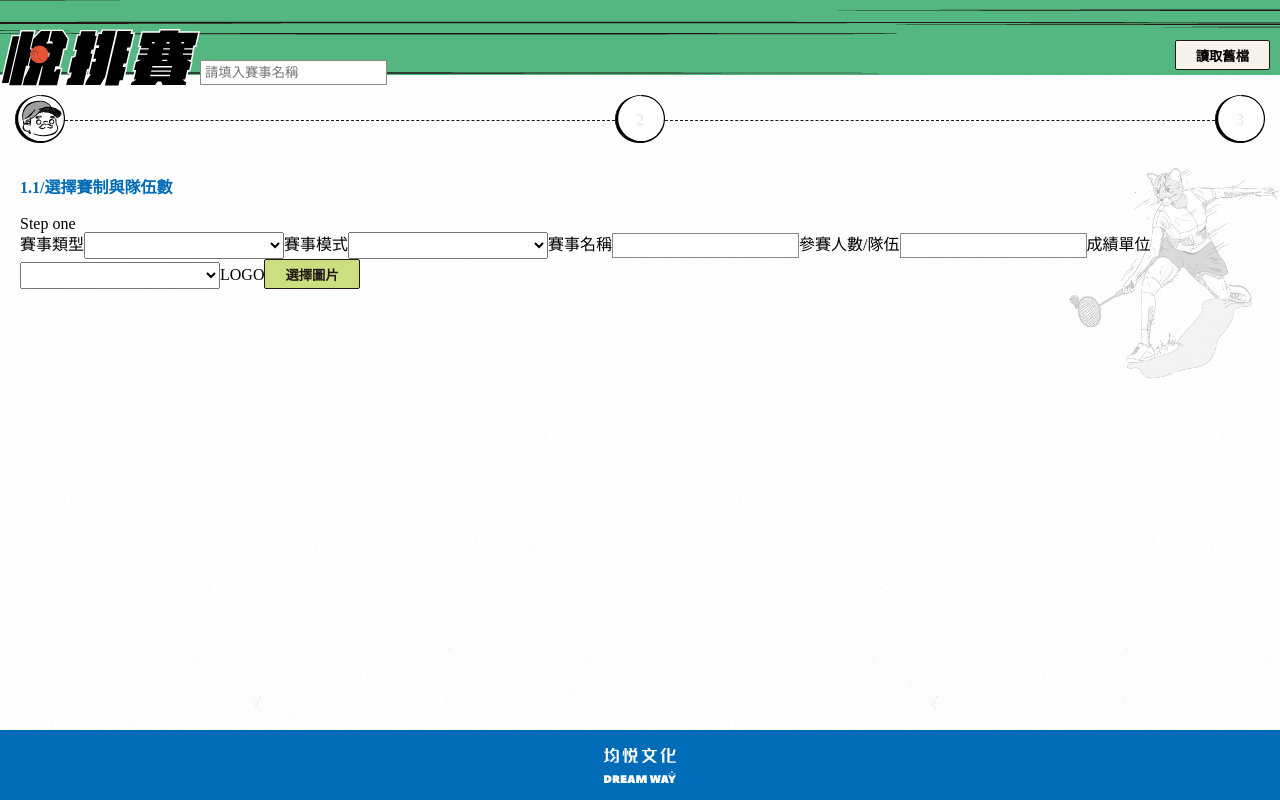
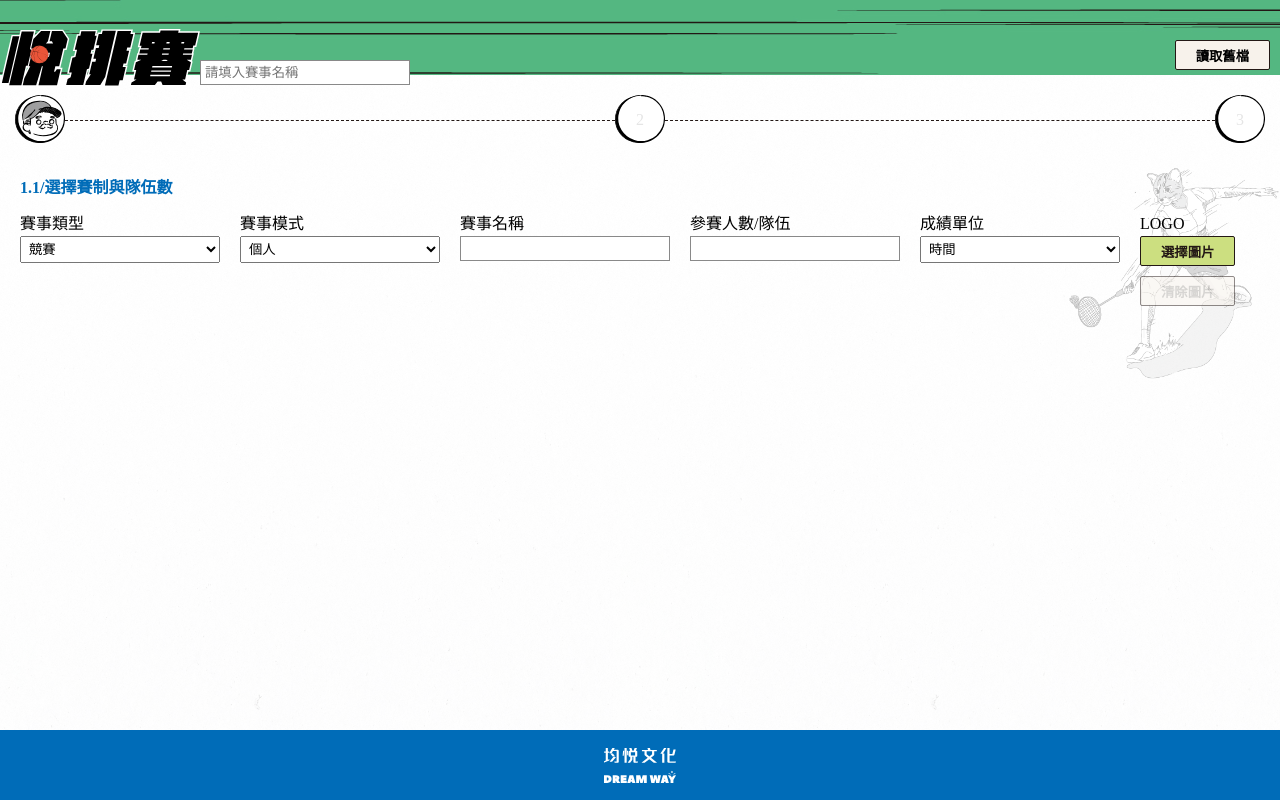
Before and after one commit to wenyo/yue-pai-challenge, a Vue app: page /step_one in a window 1280 px wide. Built offline with nearby package versions, Linux system fonts and the light colour scheme.

Commit message:
step one add game info setting

```diff
--- a/package.json
+++ b/package.json
@@ -9,10 +9,12 @@
     "preview": "vite preview"
   },
   "dependencies": {
+    "lodash": "^4.17.21",
     "node-sass": "^8.0.0",
     "prettier": "^2.8.1",
     "prettier-eslint": "^15.0.1",
     "sass-loader": "^13.2.0",
+    "vee-validate": "^4.7.3",
     "vue": "^3.2.41",
     "vue-router": "^4.1.6",
     "vuex": "^4.1.0"
--- a/src/assets/css/basic/_basic.scss
+++ b/src/assets/css/basic/_basic.scss
@@ -54,11 +54,8 @@
 select,
 input[type='number'],
 input[type='text'] {
+  width: 200px;
   padding: 4px;
-}
-
-select {
-  width: 200px;
 }
 
 input,
@@ -118,3 +115,7 @@ input.primary:disabled {
 .mb-10 {
   margin-bottom: 10px;
 }
+
+.error-message {
+  color: $primary-color-second;
+}
--- a/src/components/Button.vue
+++ b/src/components/Button.vue
@@ -5,12 +5,12 @@
 </template>
 
 <script>
-import { BUTTON_TYPE } from "../utils/Enum";
+import { BUTTON_TYPE } from '../utils/Enum';
 export default {
   props: {
     name: {
       type: String,
-      default: "",
+      default: '',
     },
     type: {
       type: String,
--- a/src/components/StepOne/ContestInfo.vue
+++ b/src/components/StepOne/ContestInfo.vue
@@ -1,46 +1,124 @@
 <template>
   <div class="contest-left">
-    <label for="">
+    <Form>
       <span>賽事類型</span>
-      <select name="" id=""></select>
-    </label>
-    <label for="">
+      <select name="" id="">
+        <option v-for="(type, key) in CONTEST_TYPE" :value="key" :key="key">{{ type.ch }}</option>
+      </select>
+    </Form>
+    <Form>
       <span>賽事模式</span>
-      <select name="" id=""></select>
-    </label>
-    <label for="">
+      <select name="" id="">
+        <option v-for="(mode, key) in CONTEST_MODE" :value="key" :key="key">{{ mode.ch }}</option>
+      </select>
+    </Form>
+    <Form>
       <span>賽事名稱</span>
-      <input type="text" name="" id="" />
-    </label>
-    <label for="">
+      <Field type="text" name="name" :rules="isRequired" />
+      <ErrorMessage class="error-message" name="name" />
+    </Form>
+    <Form>
       <span>參賽人數/隊伍</span>
-      <input type="number" name="" id="" />
-    </label>
-    <label for="">
+      <Field type="number" name="count" min="0" :rules="isRequired && naturalNumber" />
+      <ErrorMessage class="error-message" name="count" />
+    </Form>
+    <Form>
       <span>成績單位</span>
-      <select name="" id=""></select>
-    </label>
-    <label for="">
-      <span>LOGO</span>
-      <Button class="file-input" :type="BUTTON_TYPE.FORTH" :click_fun="() => uploadImage.click()">選擇圖片</Button>
-      <!-- <input ref="uploadImage" type="file" accept="image/*" @change="imgChange" />
-      <Button :type="BUTTON_TYPE.FIVE" :click_fun="resetImg" :disabled="!imgBase64">清除圖片</Button>
-      <img class="preview-img" :src="imgBase64" v-if="imgBase64" /> -->
+      <select name="" id="">
+        <option v-for="(unit, key) in UNIT_TYPE" :value="key" :key="key">{{ unit.ch }}</option>
+      </select>
+    </Form>
+    <label class="file-block">
+      <span @click="() => uploadImage.click()">LOGO</span>
+      <div class="file">
+        <Button class="file-input" :type="BUTTON_TYPE.FORTH" :click_fun="() => uploadImage.click()">選擇圖片</Button>
+        <input ref="uploadImage" type="file" accept="image/*" @change="imgChange" />
+        <Button :type="BUTTON_TYPE.FIVE" :click_fun="resetImg" :disabled="!imgBase64">清除圖片</Button>
+        <img class="preview-img" :src="imgBase64" v-if="imgBase64" />
+      </div>
     </label>
   </div>
 </template>
 
 <script>
-import { CONTEST_TYPE, BUTTON_TYPE } from '../../utils/Enum';
+import { ref } from 'vue';
+import { mapMutations, mapState } from 'vuex';
+import { Field, Form, ErrorMessage } from 'vee-validate';
+import { CONTEST_TYPE, CONTEST_MODE, UNIT_TYPE, BUTTON_TYPE } from '../../utils/Enum';
+import ErrorMsgFunc from '../../utils/ErrorMsg';
 import Button from '../Button.vue';
 
 export default {
-  components: { Button },
+  components: { Button, Field, ErrorMessage, Form },
+  setup() {
+    const uploadImage = ref(null);
+    return { uploadImage };
+  },
   data() {
     return {
       CONTEST_TYPE,
+      CONTEST_MODE,
       BUTTON_TYPE,
+      UNIT_TYPE,
+      error: {
+        count: '',
+        name: '',
+      },
     };
+  },
+  computed: {
+    ...mapState(['imgBase64']),
+  },
+  methods: {
+    ...ErrorMsgFunc,
+    ...mapMutations(['imgBase64Change']),
+    imgChange() {
+      const file = this.uploadImage.files[0];
+      console.log(file);
+      this.imgToBase64(file);
+    },
+    imgToBase64(file) {
+      var reader = new FileReader();
+      reader.readAsDataURL(file);
+      reader.onload = () => {
+        this.imgBase64Change({ img: reader.result });
+      };
+      reader.onerror = (error) => {
+        console.error('Error: ', error);
+      };
+    },
+    resetImg() {
+      this.imgBase64Change({ img: '' });
+      this.uploadImage.value = null;
+    },
   },
 };
 </script>
+
+<style lang="scss" scoped>
+.contest-left {
+  display: flex;
+  gap: 20px;
+
+  form,
+  label {
+    display: inline-flex;
+    flex-direction: column;
+    gap: 4px;
+  }
+}
+
+.file {
+  display: inline-flex;
+  flex-direction: column;
+  flex-wrap: wrap;
+  height: 70px;
+  justify-content: space-between;
+}
+
+.preview-img {
+  display: block;
+  height: 70px;
+  margin-left: 10px;
+}
+</style>
--- a/src/store/index.js
+++ b/src/store/index.js
@@ -5,7 +5,7 @@ const store = createStore({
     type: '', // CONTEST_TYPE
     contestName: '',
     unit: '', // UNIT_TYPE
-    logoImg: '',
+    imgBase64: '',
     gameDetail: [
       {
         type: '', // GAME_TYPE
@@ -39,6 +39,11 @@ const store = createStore({
       ],
     ],
   },
+  mutations: {
+    imgBase64Change(state, { img }) {
+      state.imgBase64 = img;
+    },
+  },
 });
 
 export default store;
--- a/src/utils/Enum.js
+++ b/src/utils/Enum.js
@@ -24,7 +24,17 @@ export const UNIT_TYPE = {
   },
 };
 
-export const GAME_TYPE = {  }
+export const GAME_TYPE = {}
+export const CONTEST_MODE = {
+  INDIVIDUAL: {
+    ch: '個人',
+    id: 2,
+  },
+  GROUP: {
+    ch: '團體',
+    id: 1,
+  },
+}
 
 export const NO_SCORE = '';
 export const NO_ID = -1;
@@ -57,3 +67,8 @@ export const STEP_IDX = {
   TWO: 2,
   THREE: 3,
 };
+
+export const ERROR_MESSAGE = {
+  isRequired: '必填',
+  naturalNumber: '須為正整數'
+}
--- /dev/null
+++ b/src/utils/ErrorMsg.js
@@ -0,0 +1,22 @@
+import _ from 'lodash';
+import { ERROR_MESSAGE } from './Enum';
+
+export function isRequired(value) {
+  if (value && value.trim()) {
+    return true;
+  }
+  return ERROR_MESSAGE.isRequired;
+}
+
+export function naturalNumber(value) {
+  const valInt = _.toNumber(value);
+  if (typeof valInt === 'number' && valInt > 0 && _.isInteger(valInt)) {
+    return true;
+  }
+  return ERROR_MESSAGE.naturalNumber;
+}
+
+export default {
+  isRequired,
+  naturalNumber,
+};
--- a/src/views/StepOne.vue
+++ b/src/views/StepOne.vue
@@ -6,8 +6,6 @@
       <div class="contain-box">
         <div class="contain">
           <h3 class="step-title">1.1/選擇賽制與隊伍數</h3>
-
-          <div>Step one</div>
           <ContestInfo />
         </div>
       </div>
```
